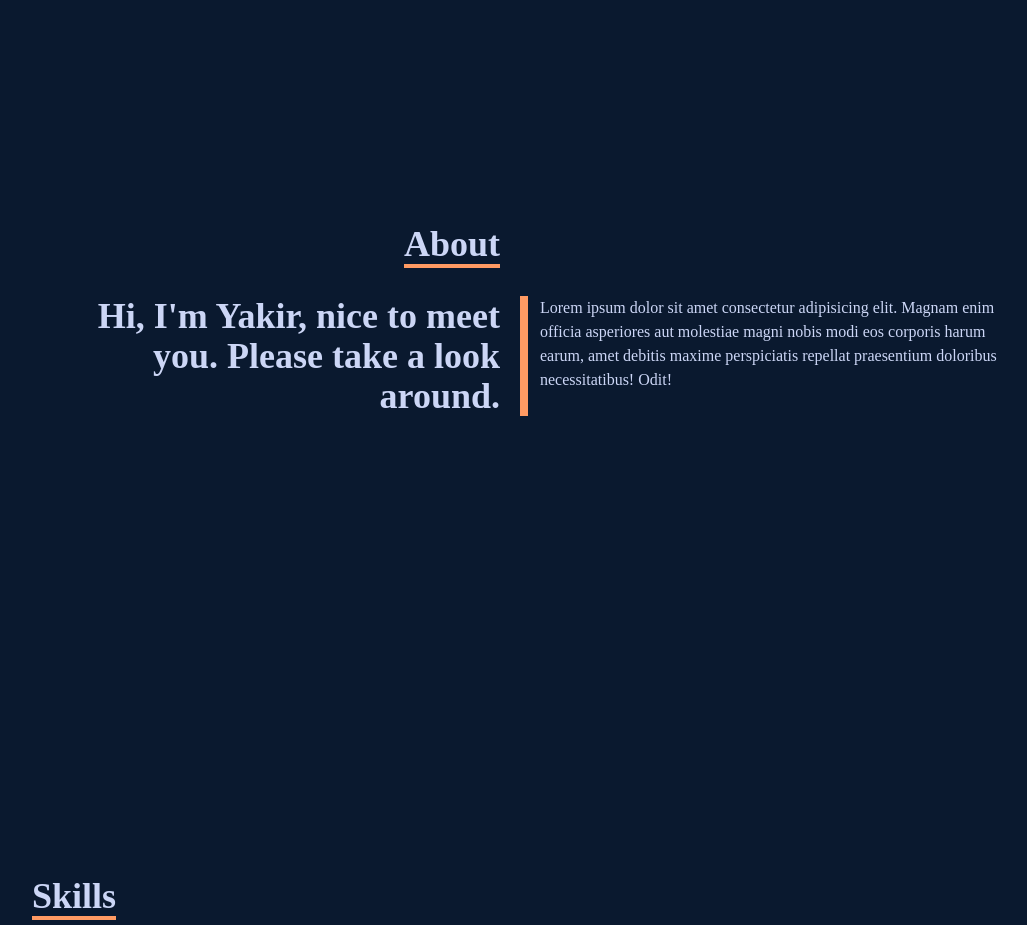
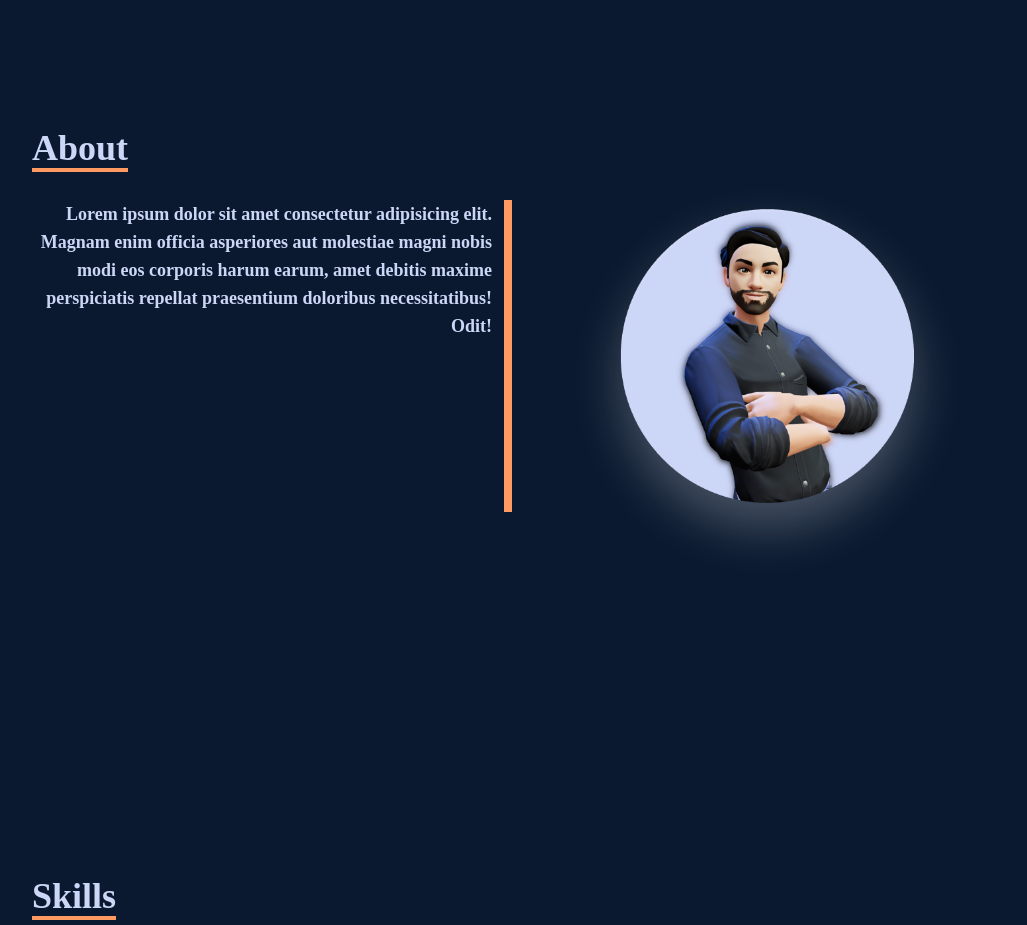
Before and after one commit to yakir9970/Portfolio, a React (Create React App) app in the folder portfolio/: page / in a window 1280 px wide. Shown: the part 880-1805 px from the top of the page, without its empty margins (124-1151 px from the left). Built offline with nearby package versions, Linux system fonts and the light colour scheme.

Commit message:
Added avatar

```diff
--- a/portfolio/src/components/About.jsx
+++ b/portfolio/src/components/About.jsx
@@ -1,22 +1,24 @@
 import React from 'react'
+import Avatar from '../assets/Avatar.png'
 
 const About = () => {
   return (
     <div name='about' className='w-full h-screen bg-[#0a192f] text-[#ccd6f6]'>
       <div className='flex flex-col justify-center items-center w-full h-full'>
         <div className='max-w-[1000px] w-full grid grid-cols-2 gap-8'>
-            <div className='md:text-right pb-8 pl-4'>
+            <div className='pb-8 pl-4'>
                 <p className='text-4xl font-bold inline border-b-4 border-[#ff9a63]'>About</p>
             </div>
             </div><div>
             </div>
             <div className='max-w-[1000px] w-full grid md:grid-cols-2 gap-8 px-4'>
-                <div className='md:text-right text-4xl font-bold'>
-                    <p>Hi, I'm Yakir, nice to meet you. Please take a look around.</p>
+            <div className='md:border-r-[0.5rem] border-[#ff9a63] -mr-3 md:text-right'>
+                    <p className='mr-3 font-bold text-lg'>Lorem ipsum dolor sit amet consectetur adipisicing elit. Magnam enim officia asperiores aut molestiae magni nobis modi eos corporis harum earum, amet debitis maxime perspiciatis repellat praesentium doloribus necessitatibus! Odit!</p>
                 </div>
-                <div className='md:border-l-[0.5rem] border-[#ff9a63] -ml-3'>
-                    <p className='ml-3'>Lorem ipsum dolor sit amet consectetur adipisicing elit. Magnam enim officia asperiores aut molestiae magni nobis modi eos corporis harum earum, amet debitis maxime perspiciatis repellat praesentium doloribus necessitatibus! Odit!</p>
+                <div className='mx-auto'>
+                  <img src={Avatar} alt="avatar" className='w-[350px] drop-shadow-[0_25px_25px_rgba(255,255,255,0.25)] '/>
                 </div>
+
             </div>
       </div>
     </div>
```
Also changed, not shown: portfolio/src/assets/Avatar.png (added).
